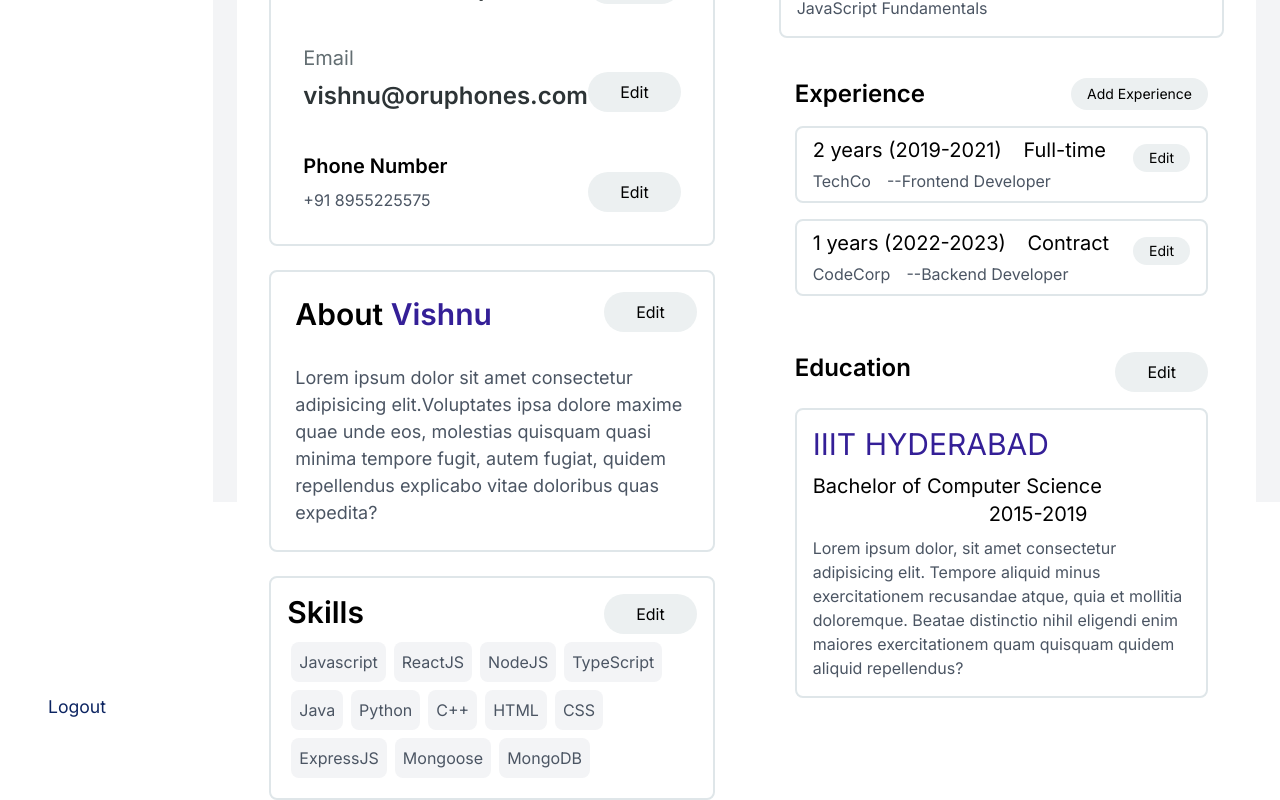
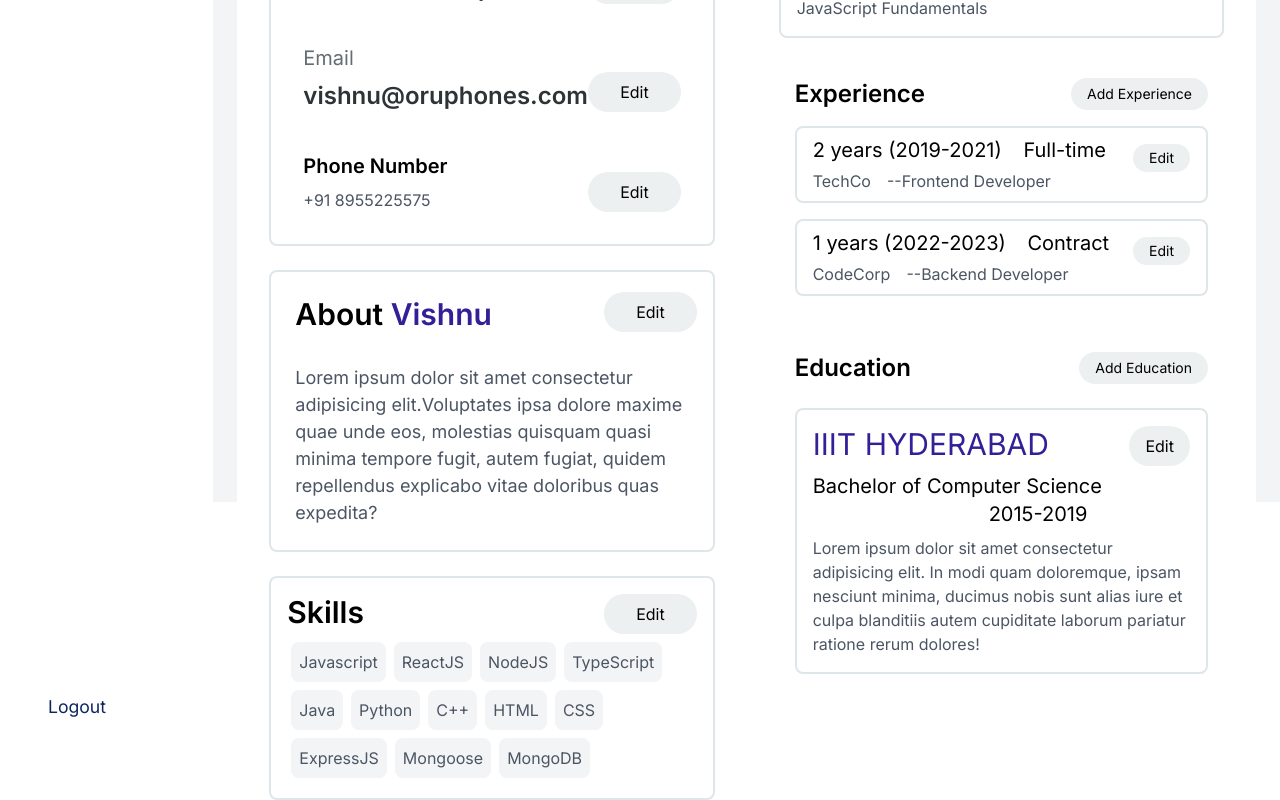
Before and after one commit to Aryan123-rgb/User-profile-page, a Next.js app: page /profile/123 in a window 1280 px wide. Shown: the part 298-1098 px from the top of the page. Built offline with nearby package versions, Linux system fonts and the light colour scheme.

Commit message:
created the popup for editing and adding experiences

```diff
--- a/components/EditExperience.jsx
+++ b/components/EditExperience.jsx
@@ -4,14 +4,17 @@ import { useState } from "react";
 
 export default function EditExperience({
   setIsEditingExperience,
+  experience,
+  setExperiences,
   experiences,
-  setExperiences
 }) {
-  const [startYearInput, setStartYearInput] = useState("2023");
-  const [endYearInput, setEndYearInput] = useState("2024");
-  const [jobRoleInput, setJobRoleInput] = useState("Full Stack developer");
-  const [jobTypeInput, setJobTypeInput] = useState("Internship");
-  const [companyNameInput, setCompanyNameInput] = useState("Google");
+  const [startYearInput, setStartYearInput] = useState(experience.startYear);
+  const [endYearInput, setEndYearInput] = useState(experience.endYear);
+  const [jobRoleInput, setJobRoleInput] = useState(experience.jobRole);
+  const [jobTypeInput, setJobTypeInput] = useState(experience.jobType);
+  const [companyNameInput, setCompanyNameInput] = useState(
+    experience.companyName
+  );
 
   const handleExperienceSave = () => {
     const newExperience = {
@@ -19,10 +22,14 @@ export default function EditExperience({
       endYear: endYearInput,
       jobRole: jobRoleInput,
       jobType: jobTypeInput,
-      companyName: companyNameInput
+      companyName: companyNameInput,
     };
 
-    setExperiences([newExperience,...experiences])
+    const updatedExperiences = experiences.map((experience) =>
+      experience === experience ? newExperience : experience
+    );
+
+    setExperiences(updatedExperiences);
     resetInputs();
     setIsEditingExperience(false);
   };
--- a/components/Profile.jsx
+++ b/components/Profile.jsx
@@ -15,9 +15,11 @@ export default function Profile() {
   const [isEditingSkills, setIsEditingSkills] = useState(false);
   const [isEditing, setIsEditing] = useState(false);
   const [isAddingExperience, setIsAddingExperience] = useState(false);
+  const [isEditingExperience, setIsEditingExperience] = useState(false);
 
   const [editingfield, setEditingField] = useState("");
   const [editingfieldValue, setEditingFieldValue] = useState("");
+  const [editingExperience, setEditingExperience] = useState("");
 
   const handleEditBio = (field) => {
     if (field === "name") {
@@ -64,7 +66,6 @@ export default function Profile() {
     "MongoDB",
   ]);
 
-  // Dummy data for experience
   const [experiences, setExperiences] = useState([
     {
       startYear: "2019",
@@ -81,6 +82,22 @@ export default function Profile() {
       companyName: "CodeCorp",
     },
   ]);
+
+  const handleEditExperience = (experience) => {
+    setEditingExperience(experience);
+    setIsEditingExperience(true);
+  };
+
+  const [educations, setEducations] = useState([
+    {
+      university: "IIIT HYDERABAD",
+      degree: "Bachelor of Computer Science",
+      year: "2015-2019",
+      description:
+        "Lorem ipsum dolor sit amet consectetur adipisicing elit. In modi quam doloremque, ipsam nesciunt minima, ducimus nobis sunt alias iure et culpa blanditiis autem cupiditate laborum pariatur ratione rerum dolores!",
+    },
+  ]);
+
   return (
     <>
       <div className="flex h-screen bg-white">
@@ -250,7 +267,7 @@ export default function Profile() {
                 </p>
                 <button
                   className="absolute right-4 top-4 text-black bg-[#ecf0f1] py-1 px-4 rounded-[2rem] text-sm"
-                  onClick={() => setIsAddingExperience(true)}
+                  onClick={() => handleEditExperience(experience)}
                 >
                   Edit
                 </button>
@@ -260,25 +277,36 @@ export default function Profile() {
 
           {/* Education */}
           <div className="bg-white p-4 relative mb-6">
-            <h3 className="text-2xl font-semibold mb-2">Education</h3>
-            <div className="border-2 border-[#dfe6e9] rounded-lg p-4 px-4 mt-6">
+            <h3 className="text-2xl font-semibold mb-2 flex justify-between">
+              Education
+              <button
+                className="text-black bg-[#ecf0f1] py-1 px-4 rounded-[2rem] text-sm font-normal"
+                // onClick={handleAddEducation}
+              >
+                Add Education
+              </button>
+            </h3>
+            {educations.map((education, index) => (
+              <div
+                key={index}
+                className="border-2 border-[#dfe6e9] rounded-lg p-4 px-4 mt-6 relative"
+              >
                 <p className="text-[#341f97] font-[400] text-3xl mb-[10px]">
-                IIIT HYDERABAD
+                  {education.university}
                 </p>
                 <p className="text-black text-xl">
-                Bachelor of Computer Science{" "}
-                <span className="ml-44">2015-2019</span>{" "}
+                  {education.degree}{" "}
+                  <span className="ml-44">{education.year}</span>{" "}
                 </p>
-              <p className="text-gray-600 mt-2">
-                Lorem ipsum dolor, sit amet consectetur adipisicing elit.
-                Tempore aliquid minus exercitationem recusandae atque, quia et
-                mollitia doloremque. Beatae distinctio nihil eligendi enim
-                maiores exercitationem quam quisquam quidem aliquid repellendus?
-              </p>
-            </div>
-            <button className="absolute right-4 top-4 text-black bg-[#ecf0f1] py-2 px-8 rounded-[2rem]">
+                <p className="text-gray-600 mt-2">{education.description}</p>
+                <button
+                  className="absolute right-4 top-4 text-black bg-[#ecf0f1] py-2 px-4 rounded-[2rem]"
+                  // onClick={() => handleEditEducation(education)}
+                >
                   Edit
                 </button>
+              </div>
+            ))}
           </div>
         </div>
       </div>
@@ -324,6 +352,14 @@ export default function Profile() {
           setExperiences={setExperiences}
         />
       ) : null}
+      {isEditingExperience === true ? (
+        <EditExperience
+          setIsEditingExperience={setIsEditingExperience}
+          experience={editingExperience}
+          setExperiences={setExperiences}
+          experiences={experiences}
+        />
+      ) : null}
     </>
   );
 }
```
Lines whose indentation alone changed are shown as unchanged.
